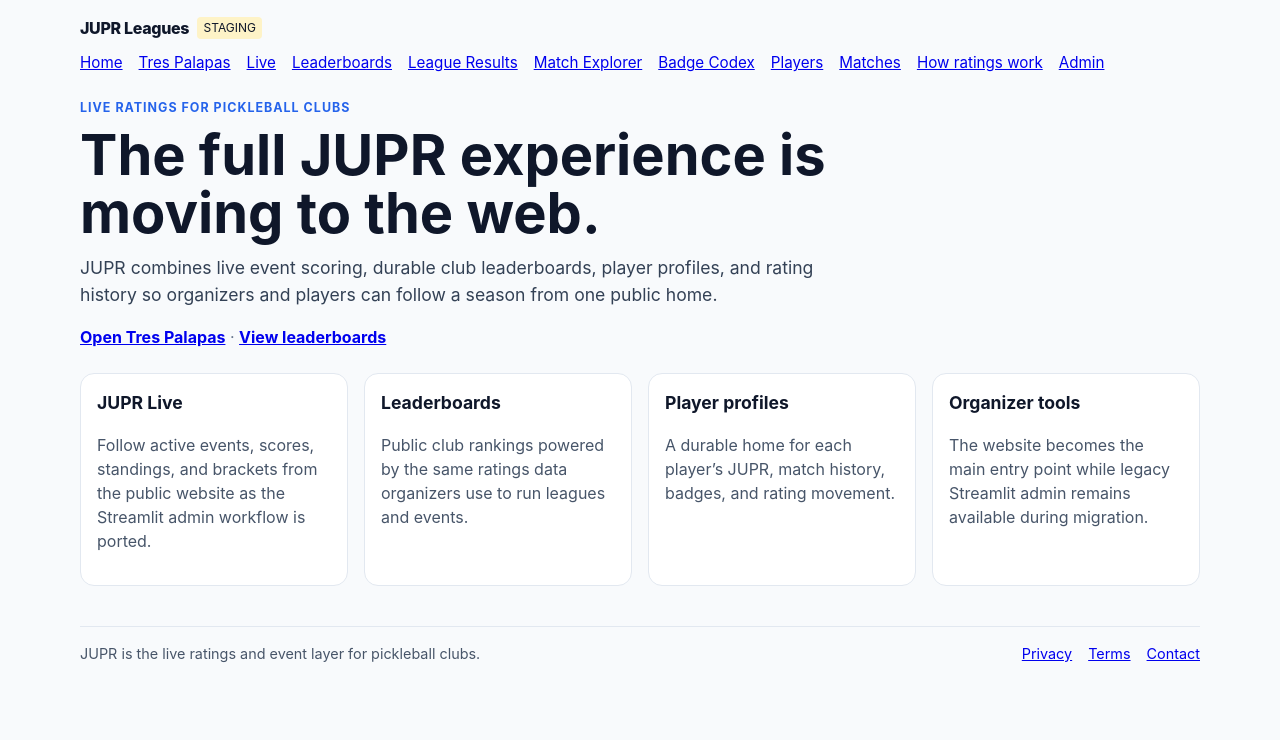
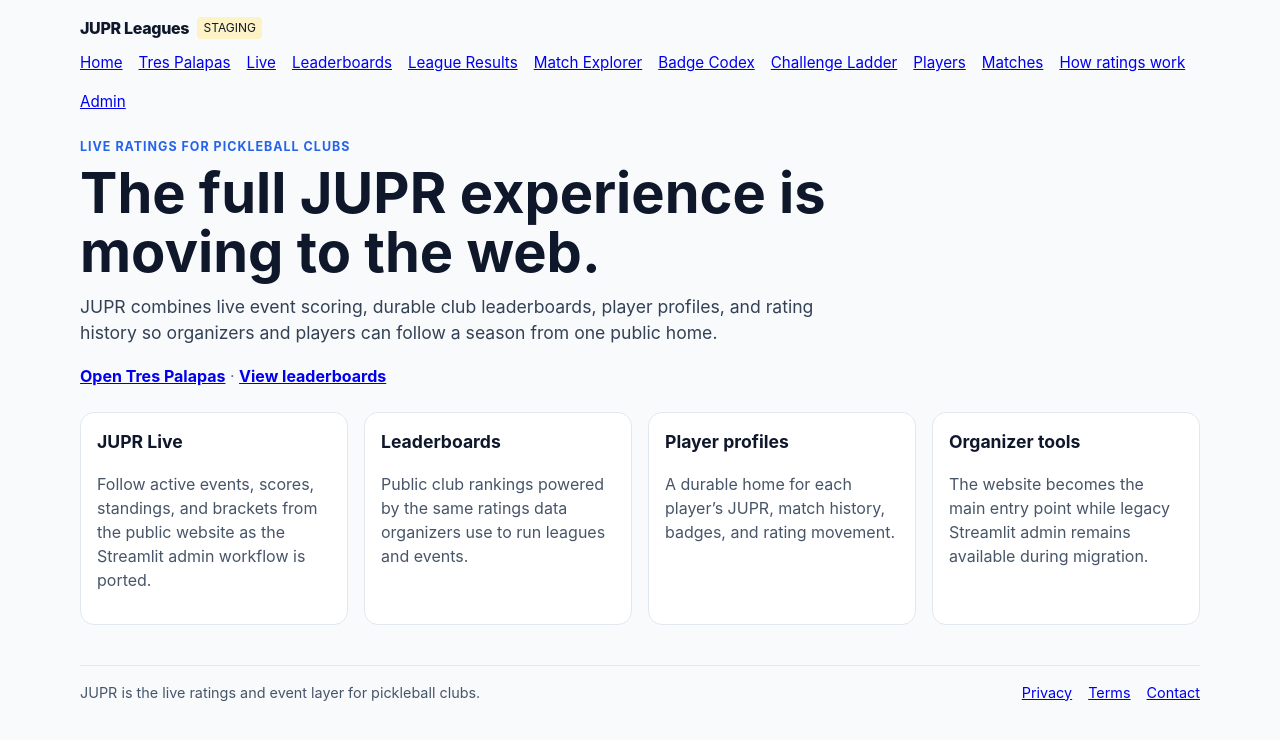
Before and after one commit to pickleballattrespalapas/JUPR, a Next.js app in the folder apps/web/: page / in a window 1280 px wide. Shown: the top 740 px of the page. Built offline with nearby package versions, Linux system fonts and the light colour scheme.

Commit message:
Add Challenge Ladder to public navigation

```diff
--- a/apps/web/app/layout.tsx
+++ b/apps/web/app/layout.tsx
@@ -70,6 +70,7 @@ export default function RootLayout({ children }: { children: ReactNode }) {
               <Link href="/clubs/tres-palapas/league-results">League Results</Link>
               <Link href="/clubs/tres-palapas/match-explorer">Match Explorer</Link>
               <Link href="/clubs/tres-palapas/badge-codex">Badge Codex</Link>
+              <Link href="/clubs/tres-palapas/challenge-ladder">Challenge Ladder</Link>
               <Link href="/clubs/tres-palapas/players">Players</Link>
               <Link href="/clubs/tres-palapas/matches">Matches</Link>
               <Link href="/how-ratings-work">How ratings work</Link>
```
